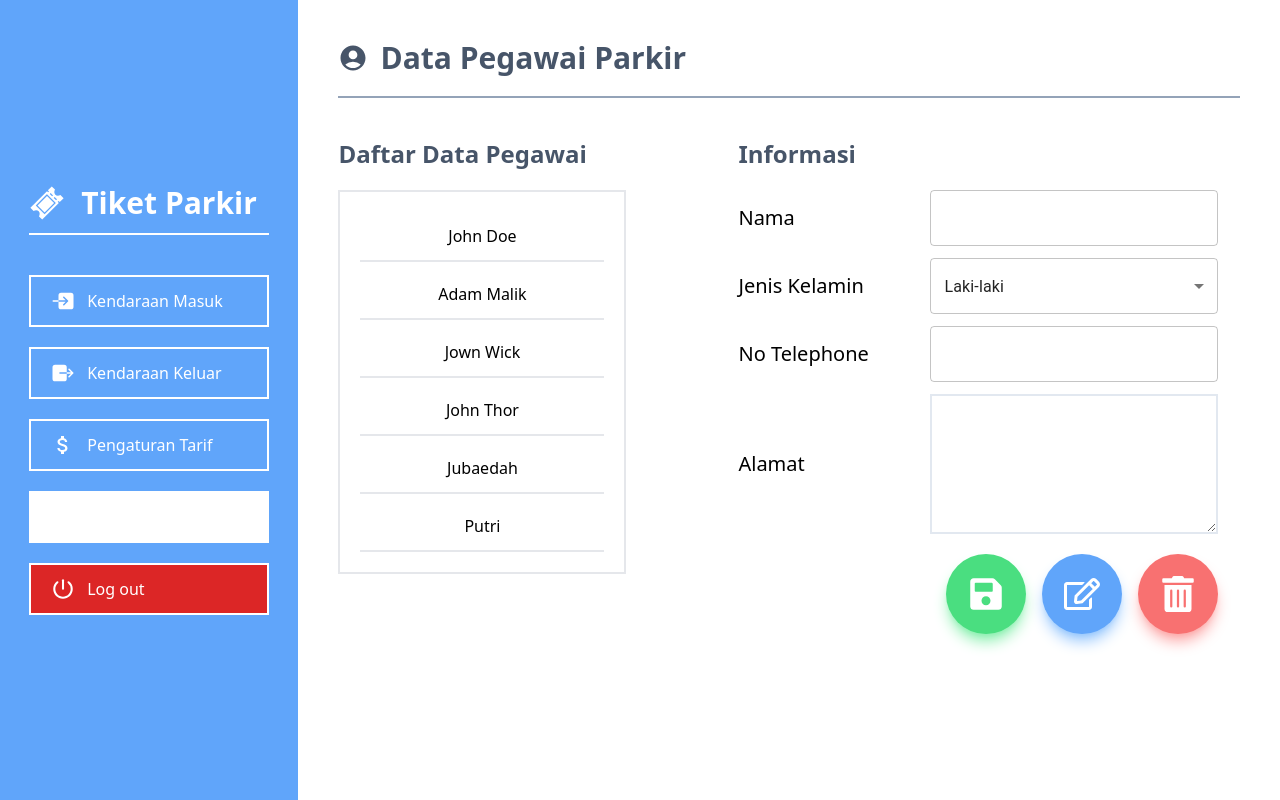
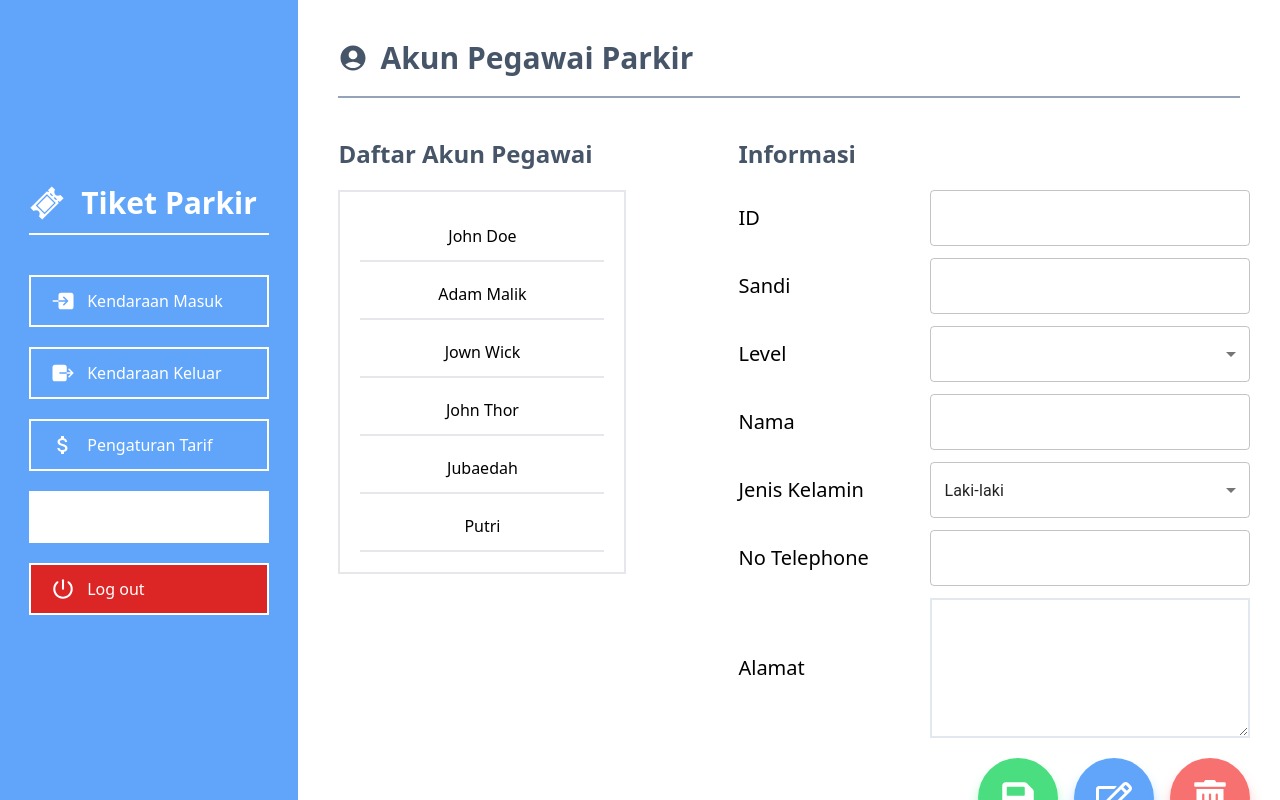
Before and after one commit to dodichakill/uas-kang-parkir, a React (Vite) app: page / in a window 1280 px wide. Both pictures are taken after a click on the button "Data Pegawai". Built offline with nearby package versions, Linux system fonts and the light colour scheme.

Commit message:
otw: auth

```diff
--- a/package.json
+++ b/package.json
@@ -16,6 +16,7 @@
     "@mui/icons-material": "^5.15.2",
     "@mui/material": "^5.15.2",
     "@reduxjs/toolkit": "^2.0.1",
+    "axios": "^1.6.4",
     "localforage": "^1.10.0",
     "match-sorter": "^6.3.1",
     "react": "^18.2.0",
--- /dev/null
+++ b/src/api/axiosConfig.js
@@ -0,0 +1,5 @@
+import axios from "axios";
+
+export default axios.create({
+  baseURL: "http://localhost/api",
+});
--- a/src/views/Home/DataPegawaiView.jsx
+++ b/src/views/Home/AkunPegawaiView.jsx
@@ -12,6 +12,8 @@ const dummyData = [
     jenisKelamin: "laki-laki",
     noTelephone: "081234567890",
     alamat: "Jl. AR hakim no. 10, tegal",
+    password: "12345",
+    role: "admin",
   },
   {
     id: 2,
@@ -19,6 +21,8 @@ const dummyData = [
     jenisKelamin: "laki-laki",
     noTelephone: "081234567890",
     alamat: "Jl. AR hakim no. 10, tegal",
+    password: "12345",
+    role: "standard",
   },
   {
     id: 3,
@@ -26,6 +30,8 @@ const dummyData = [
     jenisKelamin: "laki-laki",
     noTelephone: "081234567890",
     alamat: "Jl. AR hakim no. 10, tegal",
+    password: "12345",
+    role: "standard",
   },
   {
     id: 4,
@@ -33,6 +39,8 @@ const dummyData = [
     jenisKelamin: "laki-laki",
     noTelephone: "081234567890",
     alamat: "Jl. AR hakim no. 10, tegal",
+    password: "12345",
+    role: "standard",
   },
   {
     id: 5,
@@ -40,6 +48,8 @@ const dummyData = [
     jenisKelamin: "perempuan",
     noTelephone: "081234567890",
     alamat: "Jl. AR hakim no. 10, tegal",
+    password: "12345",
+    role: "standard",
   },
   {
     id: 6,
@@ -47,10 +57,12 @@ const dummyData = [
     jenisKelamin: "perempuan",
     noTelephone: "081234567890",
     alamat: "Jl. AR hakim no. 10, tegal",
+    password: "12345",
+    role: "standard",
   },
 ];
 
-function DataPegawaiView() {
+function AkunPegawaiView() {
   const [typeActive, setTypeActive] = React.useState("");
   const [jenisKelamin, setJenisKelamin] = React.useState("laki-laki");
   const [employee, setEmployee] = React.useState({});
@@ -61,12 +73,12 @@ function DataPegawaiView() {
   return (
     <div>
       <h1 className="text-3xl flex gap-3 items-center font-bold text-slate-600 border-b-2 border-b-slate-400 pb-5">
-        <MdAccountCircle /> Data Pegawai Parkir
+        <MdAccountCircle /> Akun Pegawai Parkir
       </h1>
       <div className="flex gap-28">
         <div className="type">
           <h2 className="text-2xl mt-10 text-slate-600 flex items-center gap-3 font-semibold mb-5">
-            Daftar Data Pegawai
+            Daftar Akun Pegawai
           </h2>
           <div className="type w-[18rem] flex flex-col items-start gap-2 p-5 border-2 ">
             {dummyData.map((data) => (
@@ -89,13 +101,36 @@ function DataPegawaiView() {
           <h2 className="text-2xl mt-10 text-slate-600 flex items-center gap-3 font-semibold mb-5">
             Informasi
           </h2>
-          <div className="flex w-[30rem] mb-3 items-center justify-between">
+          <div className="flex w-[32rem] mb-3 items-center justify-between">
+            <p className="text-xl">ID</p>
+            <TextField className="w-80" value={employee.id || ""} />
+          </div>
+          <div className="flex w-[32rem] mb-3 items-center justify-between">
+            <p className="text-xl">Sandi</p>
+            <TextField className="w-80" value={employee.password || ""} />
+          </div>
+          <div className="flex w-[32rem] mb-3 items-center justify-between">
+            <p className="text-xl">Level</p>
+            <div className="w-80">
+              <FormControl fullWidth>
+                <Select
+                  id="demo-simple-select"
+                  value={employee.role || ""}
+                  onChange={(e) => setJenisKelamin(e.target.value)}
+                >
+                  <MenuItem value={"standard"}>Standar</MenuItem>
+                  <MenuItem value={"admin"}>Admin</MenuItem>
+                </Select>
+              </FormControl>
+            </div>
+          </div>
+          <div className="flex w-[32rem] mb-3 items-center justify-between">
             <p className="text-xl">Nama</p>
-            <TextField className="w-72" value={employee.name || ""} />
+            <TextField className="w-80" value={employee.name || ""} />
           </div>
-          <div className="flex w-[30rem] mb-3 items-center justify-between">
+          <div className="flex w-[32rem] mb-3 items-center justify-between">
             <p className="text-xl">Jenis Kelamin</p>
-            <div className="w-72">
+            <div className="w-80">
               <FormControl fullWidth>
                 <Select
                   id="demo-simple-select"
@@ -108,15 +143,15 @@ function DataPegawaiView() {
               </FormControl>
             </div>
           </div>
-          <div className="flex w-[30rem] mb-3 items-center justify-between">
+          <div className="flex w-[32rem] mb-3 items-center justify-between">
             <p className="text-xl">No Telephone</p>
-            <TextField className="w-72" value={employee.noTelephone || ""} />
+            <TextField className="w-80" value={employee.noTelephone || ""} />
           </div>
-          <div className="flex w-[30rem] mb-3 items-center justify-between">
+          <div className="flex w-[32rem] mb-3 items-center justify-between">
             <p className="text-xl">Alamat</p>
             <textarea
               rows={5}
-              className="border-2 border-slate-200 w-72 py-2 px-3"
+              className="border-2 border-slate-200 w-80 py-2 px-3"
               value={employee.alamat || ""}
             />
           </div>
@@ -137,4 +172,4 @@ function DataPegawaiView() {
   );
 }
 
-export default DataPegawaiView;
+export default AkunPegawaiView;
--- a/src/views/Home/index.jsx
+++ b/src/views/Home/index.jsx
@@ -4,7 +4,7 @@ import KendaraanMasukView from "./KendaraanMasukView";
 import { useSelector } from "react-redux";
 import KendaraanKeluarView from "./KendaraanKeluarView";
 import PengaturanTarifView from "./PengaturanTarifView";
-import DataPegawaiView from "./DataPegawaiView";
+import AkunPegawaiView from "./AkunPegawaiView";
 function Home() {
   const menuActive = useSelector((state) => state.menu.menuActive);
   return (
@@ -14,7 +14,7 @@ function Home() {
         {menuActive === "kendaraanMasuk" && <KendaraanMasukView />}
         {menuActive === "kendaraanKeluar" && <KendaraanKeluarView />}
         {menuActive === "tarif" && <PengaturanTarifView />}
-        {menuActive === "dataPegawai" && <DataPegawaiView />}
+        {menuActive === "dataPegawai" && <AkunPegawaiView />}
       </div>
     </div>
   );
--- a/src/views/Login/index.jsx
+++ b/src/views/Login/index.jsx
@@ -1,10 +1,26 @@
 import React from "react";
 import imgLogin from "../../assets/images/login.jpeg";
-import { Button, Icon, Input, TextField } from "@mui/material";
+import { TextField } from "@mui/material";
 import { Link } from "react-router-dom";
 import { FaIdCardClip } from "react-icons/fa6";
+import axios from "../../api/axiosConfig";
 
 function Login() {
+  const [showPassword, setShowPassword] = React.useState(false);
+  const [username, setUsername] = React.useState("");
+  const [password, setPassword] = React.useState("");
+  const handleSubmit = async () => {
+    if (!username && !password) {
+      alert("Username dan Password harus diisi");
+    } else {
+      const response = await axios.post("/auth/masuk.php", {
+        username,
+        password,
+      });
+      console.log(response);
+    }
+  };
+
   return (
     <div className="w-full flex h-screen">
       <div className="w-1/2 bg-sky-600 flex justify-center items-center">
@@ -21,21 +37,28 @@ function Login() {
           </div>
 
           <div className="input-form gap-2 flex flex-col">
-            <TextField placeholder="Username" className="w-full" />
+            <TextField
+              placeholder="Username"
+              className="w-full"
+              onChange={(e) => setUsername(e.target.value)}
+              value={username}
+            />
             <div className="mb-3 mt-3">
               <TextField
                 placeholder="Password"
                 className="mt-5 w-full"
                 type="password"
+                onChange={(e) => setPassword(e.target.value)}
+                value={password}
               />
             </div>
           </div>
-          <Link
-            to={"/"}
+          <button
+            onClick={handleSubmit}
             className="px-5 py-3 bg-blue-400 text-white rounded-lg mt-5 hover:bg-blue-500"
           >
             Login Sekarang
-          </Link>
+          </button>
         </div>
       </div>
     </div>
```
Also changed, not shown: 1 other file (tests, documents, lock files or other folders).
